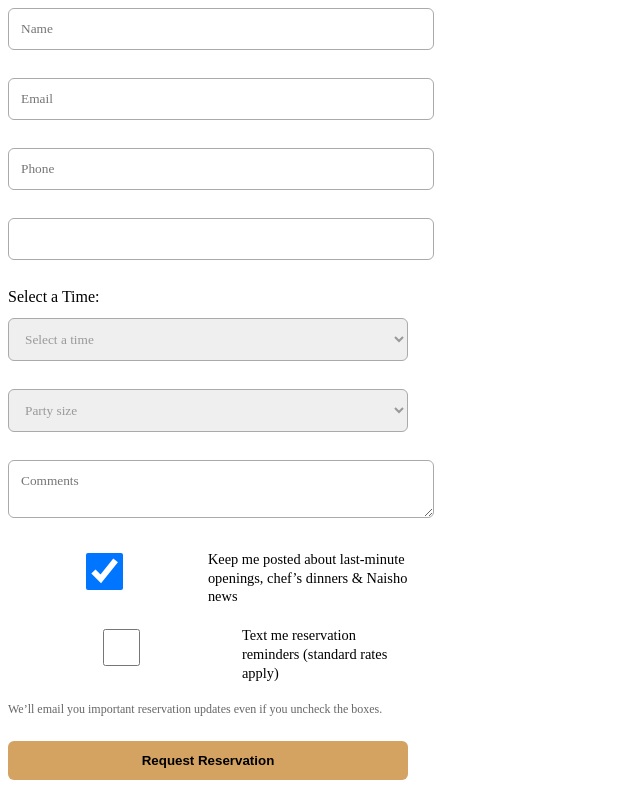
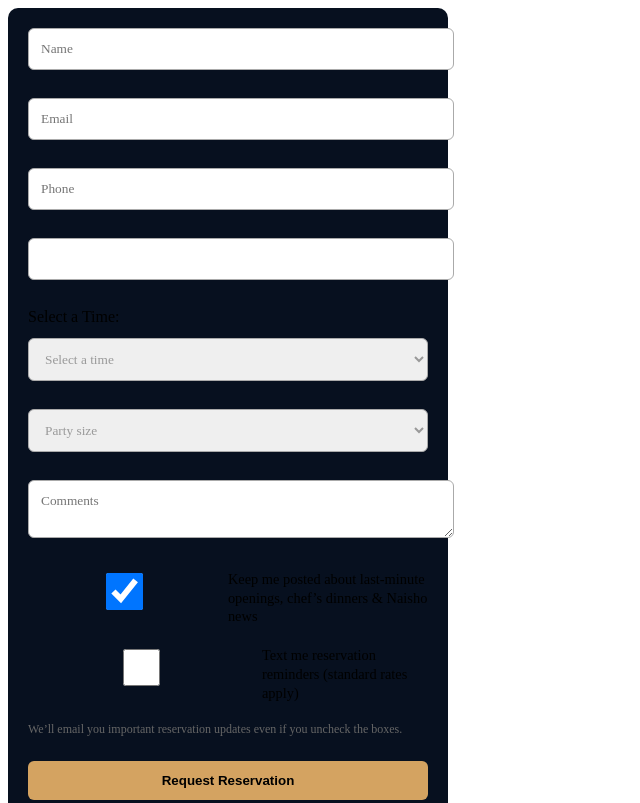
Before and after one commit to kraftk92/naisho-form, a plain HTML site: page index.html in a window 1280 px wide. Shown: the top 803 px of the page, without its empty margins (0-640 px from the left). Drawn offline with nearby package versions, Linux system fonts and the light colour scheme.

Commit message:
css adjustments

```diff
--- a/form.css
+++ b/form.css
@@ -4,6 +4,9 @@
   flex-direction: column;
   gap: 12px;
   max-width: 400px;
+  padding: 20px;
+  border-radius:10px;
+  background-color: #07101F;
 }
 
 #naisho-form input,
```
